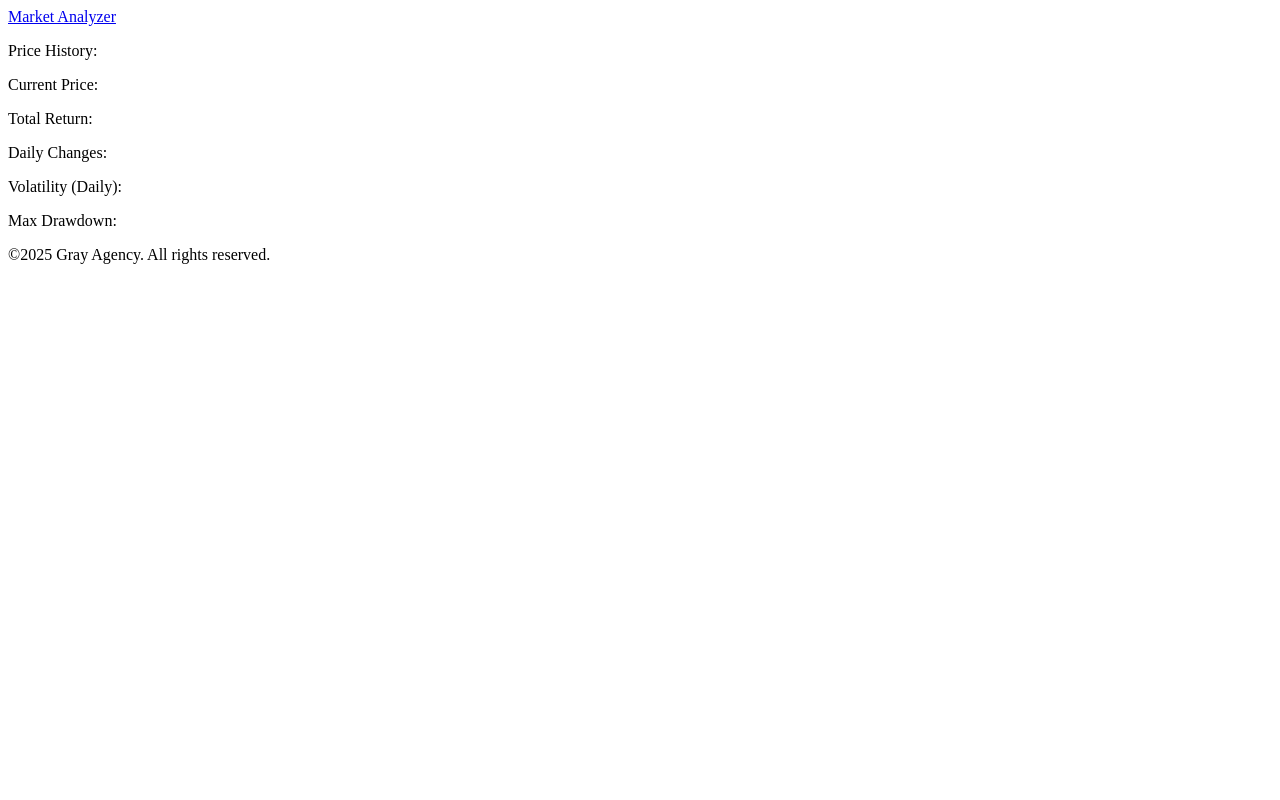
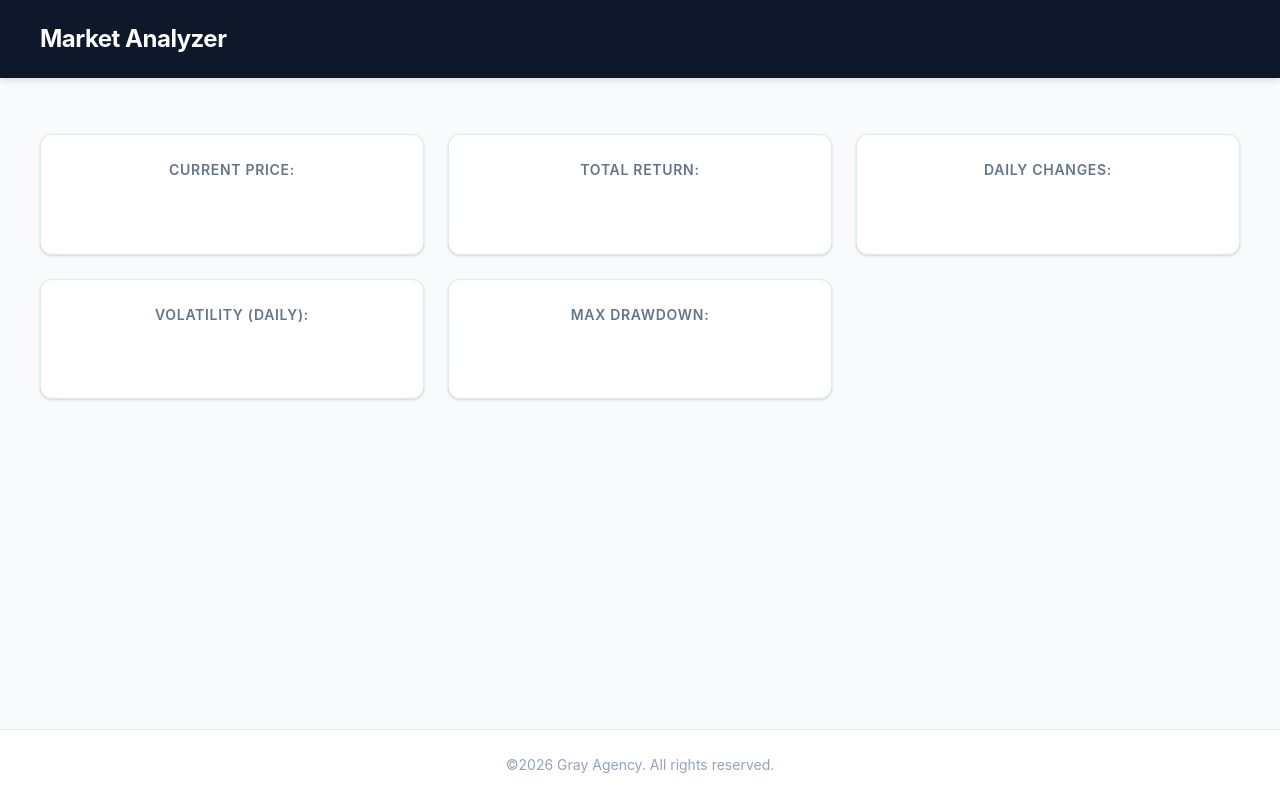
Before and after one commit to gray2cool/mentorship-comp, a plain HTML site: page MarketAnalyzer/marketAnalyzer.html in a window 1280 px wide. Drawn offline with Linux system fonts and the light colour scheme; no server answers.

Commit message:
CSS added

```diff
--- a/MarketAnalyzer/marketAnalyzer.html
+++ b/MarketAnalyzer/marketAnalyzer.html
@@ -5,27 +5,27 @@
         <link href="style.css" rel="stylesheet">
     </head>
 
-    <body>
+    <body class="wrapper">
         <header>
-            <div class="logo">
-                <a href="index.html">Market Analyzer</a>
+            <div>
+                <a href="marketAnalyzer.html">Market Analyzer</a>
             </div>
         </header>
         <div id="output"></div>
         <main>
             <div id="dashboard">
-                <p>Price History: <div id="priceHistory"></div></p>
-                <p>Current Price: <div id="currentPrice"></div></p>
-                <p>Total Return: <div id="totalReturn"></div></p>
-                <p>Daily Changes: <div id="dailyReturns"></div></p>
-                <p>Volatility (Daily): <div id="volatility"></div></p>
-                <p>Max Drawdown: <div id="maxDrawdown"></div></p>
+                <!-- <div class="card">Price History: <div id="priceHistory"></div></div> -->
+                <div class="card">Current Price: <div id="currentPrice"></div></div>
+                <div class="card">Total Return: <div id="totalReturn"></div></div>
+                <div class="card">Daily Changes: <div id="dailyReturns"></div></div>
+                <div class="card">Volatility (Daily): <div id="volatility"></div></div>
+                <div class="card">Max Drawdown: <div id="maxDrawdown"></div></div>
             </div>
 
             <script src="script.js"></script>
         </main>
         <footer>
-            <p>©2025 Gray Agency. All rights reserved.</p>
+            <p>©2026 Gray Agency. All rights reserved.</p>
         </footer>
     </body>
 <html>
--- a/MarketAnalyzer/style.css
+++ b/MarketAnalyzer/style.css
@@ -0,0 +1,111 @@
+* {
+    box-sizing: border-box;
+    margin: 0;
+    padding: 0;
+}
+
+body {
+    font-family: -apple-system, BlinkMacSystemFont, "Segoe UI", Roboto, "Helvetica Neue", Arial, sans-serif;
+    background-color: #f8fafc;
+    color: #334155;
+    line-height: 1.6;
+}
+
+.wrapper {
+    display: flex;
+    flex-direction: column;
+    min-height: 100vh;
+}
+
+header {
+    background-color: #0f172a;
+    color: white;
+    padding: 1.25rem 2rem;
+    box-shadow: 0 4px 6px -1px rgba(0, 0, 0, 0.1);
+}
+
+header div {
+    max-width: 1200px;
+    margin: 0 auto;
+}
+
+header a {
+    color: #ffffff;
+    text-decoration: none;
+    font-size: 1.5rem;
+    font-weight: 700;
+    letter-spacing: -0.5px;
+    transition: color 0.2s ease;
+}
+
+header a:hover {
+    color: #38bdf8;
+}
+
+main {
+    flex: 1;
+    display: flex;
+    flex-direction: column;
+    align-items: center;
+    padding: 2rem;
+    width: 100%;
+}
+
+#output {
+    width: 100%;
+    max-width: 1200px;
+    margin-bottom: 1.5rem;
+}
+
+#dashboard {
+    display: grid;
+    grid-template-columns: repeat(auto-fit, minmax(300px, 1fr));
+    gap: 1.5rem;
+    width: 100%;
+    max-width: 1200px;
+}
+
+#dashboard > .card {
+    background-color: #ffffff;
+    border: 1px solid #e2e8f0;
+    border-radius: 12px;
+    padding: 1.5rem;
+    box-shadow: 0 1px 3px 0 rgba(0, 0, 0, 0.1), 0 1px 2px 0 rgba(0, 0, 0, 0.06);
+    color: #64748b;
+    font-size: 0.875rem;
+    font-weight: 600;
+    text-transform: uppercase;
+    letter-spacing: 0.05em;
+    display: flex;
+    flex-direction: column;
+    text-align: center;
+}
+
+#dashboard .card div {
+    color: #0f172a;
+    font-size: 2rem;
+    font-weight: 700;
+    text-transform: none;
+    letter-spacing: normal;
+    margin-top: 0.5rem;
+    min-height: 2.5rem;
+}
+
+#currentPrice { color: #0ea5e9; }
+#totalReturn { color: #10b981; }
+#volatility { color: #8b5cf6; }
+#maxDrawdown { color: #ef4444; }
+
+footer {
+    background-color: #ffffff;
+    border-top: 1px solid #e2e8f0;
+    padding: 1.5rem 2rem;
+    text-align: center;
+}
+
+footer p {
+    color: #94a3b8;
+    font-size: 0.875rem;
+    max-width: 1200px;
+    margin: 0 auto;
+}
```
Also changed, not shown: 1 other file.
